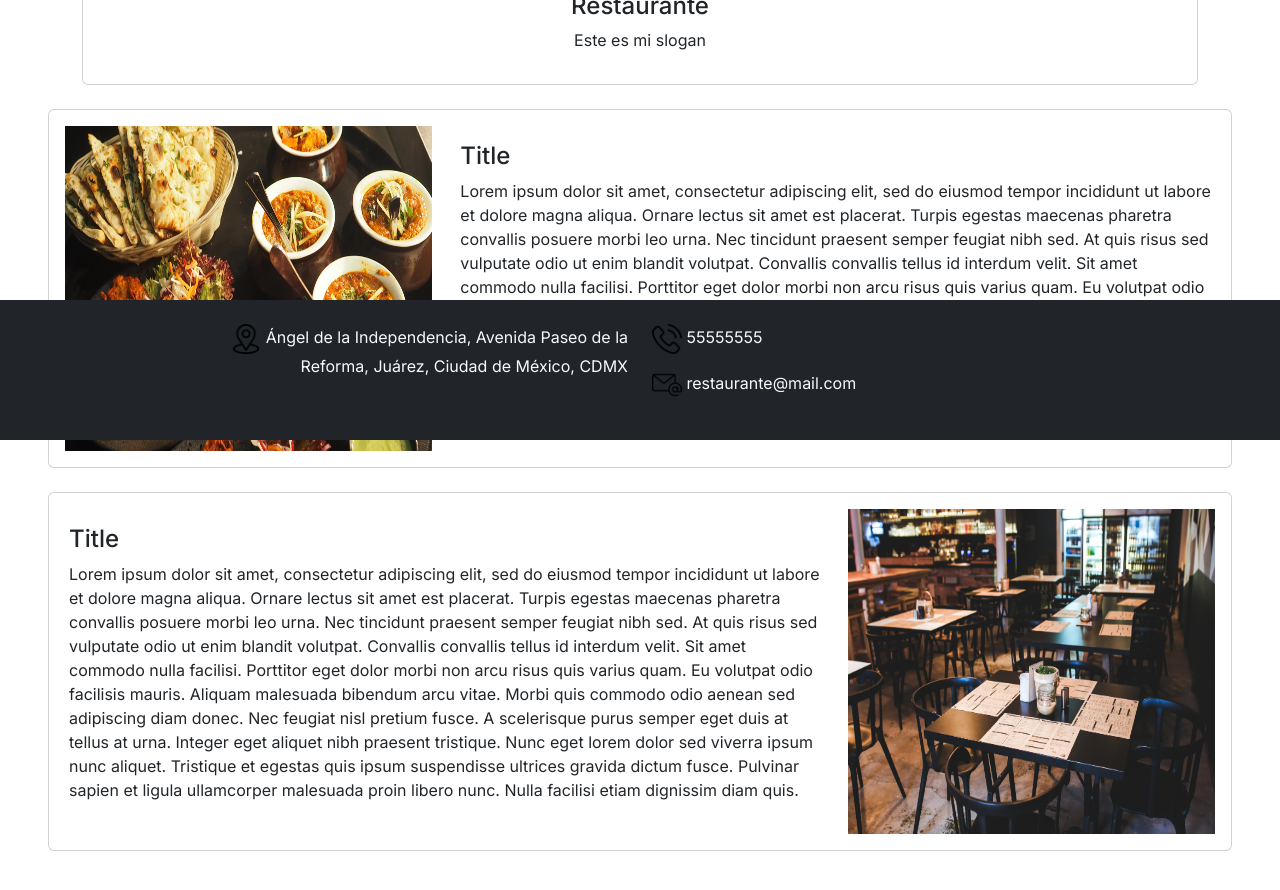
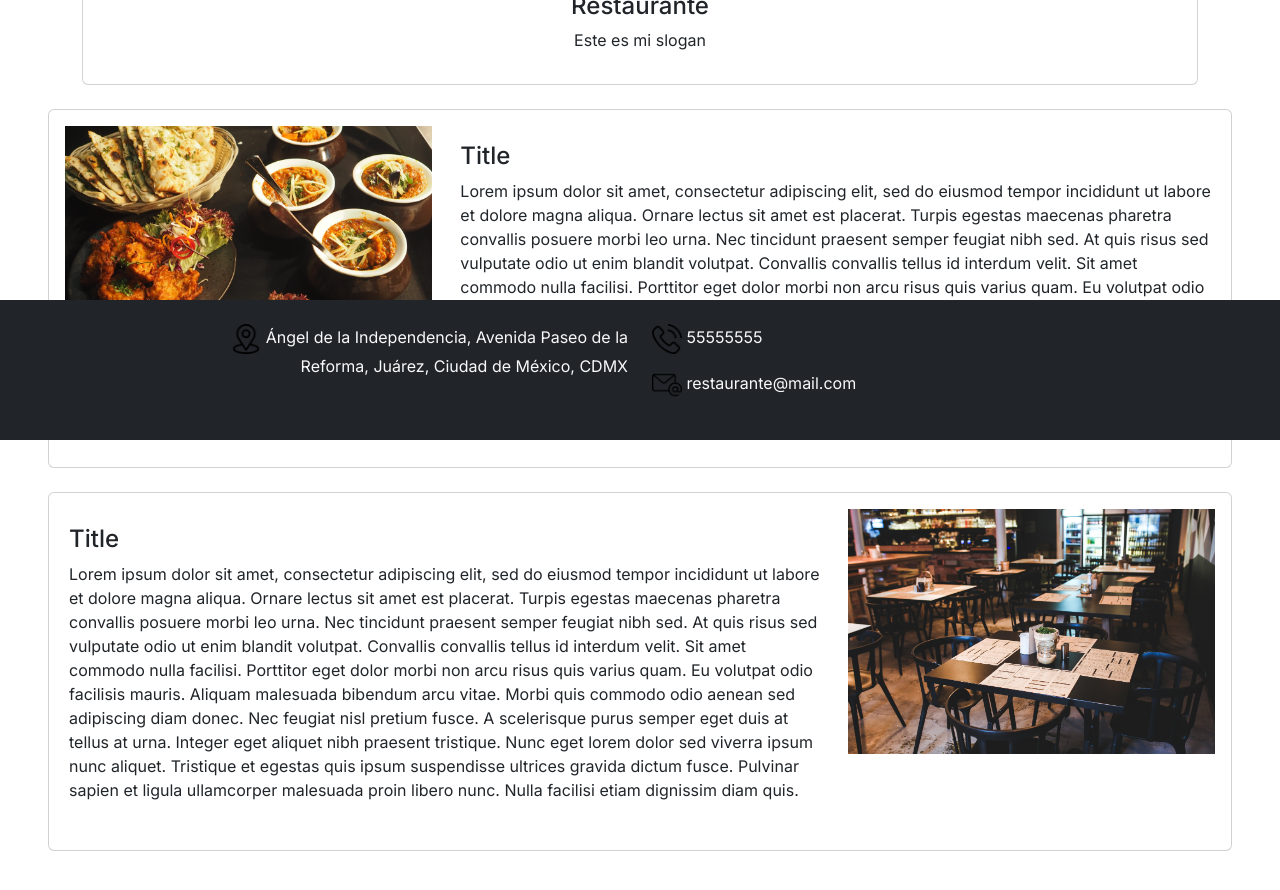
Before and after one commit to snkdrel/restaurant-next, a Next.js app: page / in a window 1280 px wide. Shown: the part 360-1250 px from the top of the page. Built offline with nearby package versions, Linux system fonts and the light colour scheme.

Commit message:
Keep aspect ratio of images

```diff
--- a/app/page.js
+++ b/app/page.js
@@ -9,7 +9,7 @@ export default function Home() {
 
       <div className='card mt-4 mx-5 p-3'>
         <div className='row'>
-          <Image className='col-md-4 img-fluid' src="/images/food.jpg" width={380} height={200} alt="Image of food"/>
+          <Image className='col-md-4 img-fluid h-100' src="/images/food.jpg" width={384} height={216} alt="Image of food"/>
           <div className='col-md-8 card-body'>
             <h4 className='card-title'>Title</h4>
             <p>Lorem ipsum dolor sit amet, consectetur adipiscing elit, sed do eiusmod tempor incididunt ut labore et dolore magna aliqua. Ornare lectus sit amet est placerat. Turpis egestas maecenas pharetra convallis posuere morbi leo urna. Nec tincidunt praesent semper feugiat nibh sed. At quis risus sed vulputate odio ut enim blandit volutpat. Convallis convallis tellus id interdum velit. Sit amet commodo nulla facilisi. Porttitor eget dolor morbi non arcu risus quis varius quam. Eu volutpat odio facilisis mauris. Aliquam malesuada bibendum arcu vitae. Morbi quis commodo odio aenean sed adipiscing diam donec. Nec feugiat nisl pretium fusce. A scelerisque purus semper eget duis at tellus at urna. Integer eget aliquet nibh praesent tristique. Nunc eget lorem dolor sed viverra ipsum nunc aliquet. Tristique et egestas quis ipsum suspendisse ultrices gravida dictum fusce. Pulvinar sapien et ligula ullamcorper malesuada proin libero nunc. Nulla facilisi etiam dignissim diam quis.</p>
@@ -23,7 +23,7 @@ export default function Home() {
             <h4 className='card-title'>Title</h4>
             <p>Lorem ipsum dolor sit amet, consectetur adipiscing elit, sed do eiusmod tempor incididunt ut labore et dolore magna aliqua. Ornare lectus sit amet est placerat. Turpis egestas maecenas pharetra convallis posuere morbi leo urna. Nec tincidunt praesent semper feugiat nibh sed. At quis risus sed vulputate odio ut enim blandit volutpat. Convallis convallis tellus id interdum velit. Sit amet commodo nulla facilisi. Porttitor eget dolor morbi non arcu risus quis varius quam. Eu volutpat odio facilisis mauris. Aliquam malesuada bibendum arcu vitae. Morbi quis commodo odio aenean sed adipiscing diam donec. Nec feugiat nisl pretium fusce. A scelerisque purus semper eget duis at tellus at urna. Integer eget aliquet nibh praesent tristique. Nunc eget lorem dolor sed viverra ipsum nunc aliquet. Tristique et egestas quis ipsum suspendisse ultrices gravida dictum fusce. Pulvinar sapien et ligula ullamcorper malesuada proin libero nunc. Nulla facilisi etiam dignissim diam quis.</p>
           </div>
-          <Image className='col-md-4 img-fluid' src="/images/table.jpg" width={380} height={200} alt="Image of table"/>
+          <Image className='col-md-4 img-fluid h-100' src="/images/table.jpg" width={384} height={216} alt="Image of table"/>
         </div>
       </div>
 
--- a/app/sobre-nosotros/page.js
+++ b/app/sobre-nosotros/page.js
@@ -8,7 +8,7 @@ export default function AboutUs() {
             <h4 className='card-title'>Sobre nosotros</h4>
             <p>Lorem ipsum dolor sit amet, consectetur adipiscing elit, sed do eiusmod tempor incididunt ut labore et dolore magna aliqua. Ornare lectus sit amet est placerat. Turpis egestas maecenas pharetra convallis posuere morbi leo urna. Nec tincidunt praesent semper feugiat nibh sed. At quis risus sed vulputate odio ut enim blandit volutpat. Convallis convallis tellus id interdum velit. Sit amet commodo nulla facilisi. Porttitor eget dolor morbi non arcu risus quis varius quam. Eu volutpat odio facilisis mauris. Aliquam malesuada bibendum arcu vitae. Morbi quis commodo odio aenean sed adipiscing diam donec. Nec feugiat nisl pretium fusce. A scelerisque purus semper eget duis at tellus at urna. Integer eget aliquet nibh praesent tristique. Nunc eget lorem dolor sed viverra ipsum nunc aliquet. Tristique et egestas quis ipsum suspendisse ultrices gravida dictum fusce. Pulvinar sapien et ligula ullamcorper malesuada proin libero nunc. Nulla facilisi etiam dignissim diam quis.</p>
           </div>
-          <Image className='col-md-4 img-fluid' src="/images/utensils.jpg" width={380} height={200} alt="Image of utensils"/>
+          <Image className='col-md-4 img-fluid h-100' src="/images/utensils.jpg" width={384} height={216} alt="Image of utensils"/>
         </div>
       </div>
     );
```
